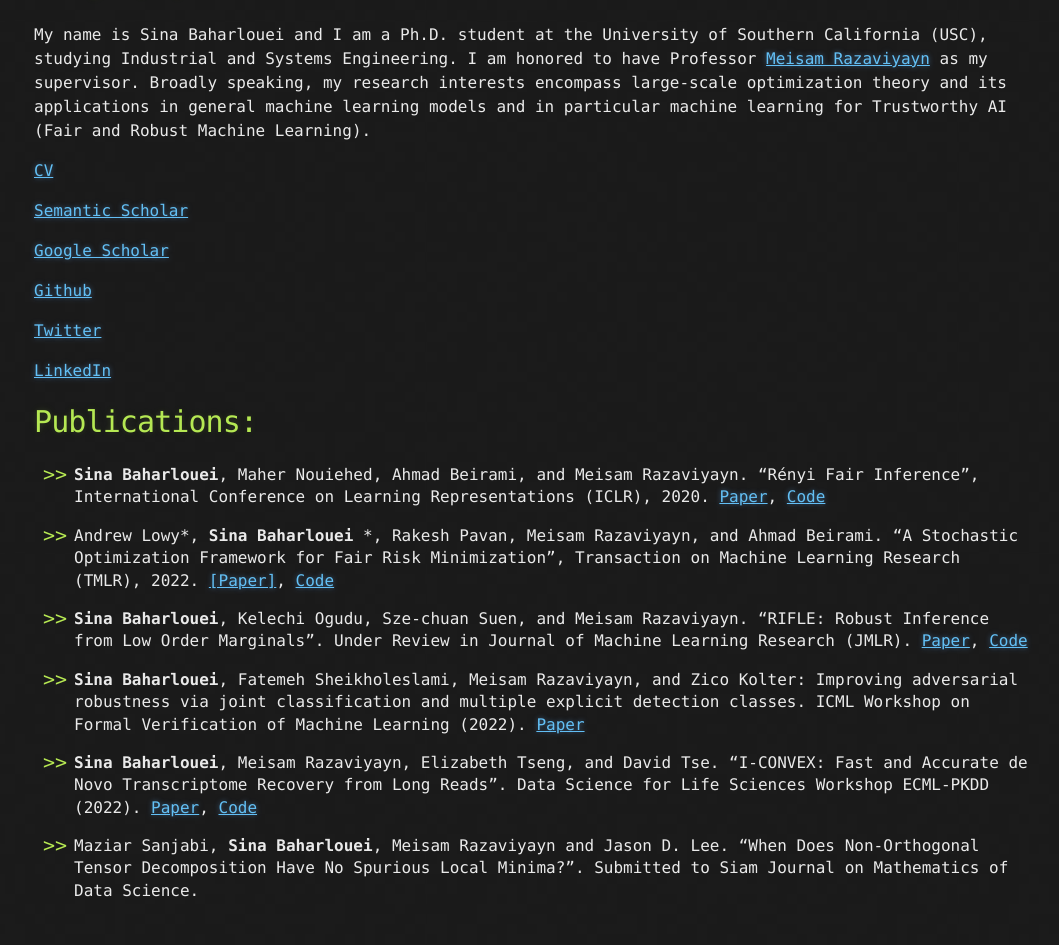
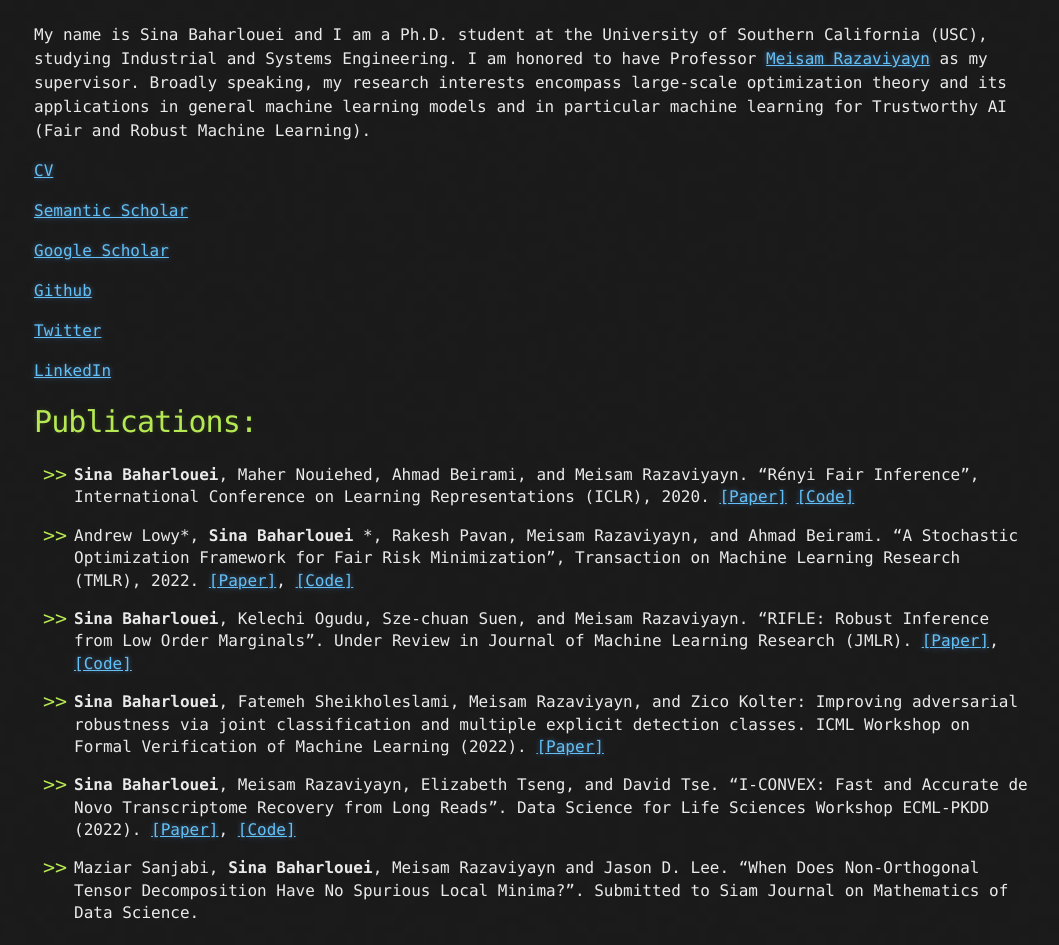
Before and after one commit to sinaBaharlouei/SinaBhr.github.io, a Jekyll site: the page built from index.md, in a window 1280 px wide. Shown: the part 511-1456 px from the top of the page, without its empty margins (106-1165 px from the left). Built offline with Jekyll 4.4.1, drawn with Linux system fonts in a browser that asks for light colours; our own code applies the rules of GitHub Pages for plain Markdown files; the repository's description, which GitHub fills in, is left out; before the commit the page ends 1433 px from its top, so only the background shows below that.

```diff
--- a/index.md
+++ b/index.md
@@ -20,17 +20,17 @@ My name is Sina Baharlouei and I am a Ph.D. student at the University of Souther
 # Publications:
 
 * **Sina Baharlouei**, Maher Nouiehed, Ahmad Beirami, and Meisam Razaviyayn. "Rényi Fair Inference", International Conference on Learning Representations (ICLR), 2020.
-[Paper](https://arxiv.org/pdf/1906.12005.pdf), [Code](https://github.com/optimization-for-data-driven-science/Renyi-Fair-Inference)
+[[Paper]](https://arxiv.org/pdf/1906.12005.pdf) [[Code]](https://github.com/optimization-for-data-driven-science/Renyi-Fair-Inference)
 
-* Andrew Lowy*, **Sina Baharlouei** *, Rakesh Pavan, Meisam Razaviyayn, and Ahmad Beirami. "A Stochastic Optimization Framework for Fair Risk Minimization", Transaction on Machine Learning Research (TMLR), 2022. [[Paper]](https://arxiv.org/pdf/2102.12586.pdf), [Code](https://github.com/optimization-for-data-driven-science/FERMI)
+* Andrew Lowy*, **Sina Baharlouei** *, Rakesh Pavan, Meisam Razaviyayn, and Ahmad Beirami. "A Stochastic Optimization Framework for Fair Risk Minimization", Transaction on Machine Learning Research (TMLR), 2022. [[Paper]](https://arxiv.org/pdf/2102.12586.pdf), [[Code]](https://github.com/optimization-for-data-driven-science/FERMI)
 
-* **Sina Baharlouei**, Kelechi Ogudu, Sze-chuan Suen, and Meisam Razaviyayn. "RIFLE: Robust Inference from Low Order Marginals". Under Review in Journal of Machine Learning Research (JMLR). [Paper](https://arxiv.org/pdf/2109.00644v2.pdf), [Code](https://github.com/optimization-for-data-driven-science/RIFLE)
+* **Sina Baharlouei**, Kelechi Ogudu, Sze-chuan Suen, and Meisam Razaviyayn. "RIFLE: Robust Inference from Low Order Marginals". Under Review in Journal of Machine Learning Research (JMLR). [[Paper]](https://arxiv.org/pdf/2109.00644v2.pdf), [[Code]](https://github.com/optimization-for-data-driven-science/RIFLE)
 
 
-* **Sina Baharlouei**, Fatemeh Sheikholeslami, Meisam Razaviyayn, and Zico Kolter: Improving adversarial robustness via joint classification and multiple explicit detection classes. ICML Workshop on Formal Verification of Machine Learning (2022). [Paper](http://download.huanzhang.com/events/wfvml2022/papers/24_CameraReady_Camera%20Ready.pdf)
+* **Sina Baharlouei**, Fatemeh Sheikholeslami, Meisam Razaviyayn, and Zico Kolter: Improving adversarial robustness via joint classification and multiple explicit detection classes. ICML Workshop on Formal Verification of Machine Learning (2022). [[Paper]](http://download.huanzhang.com/events/wfvml2022/papers/24_CameraReady_Camera%20Ready.pdf)
 
 
-* **Sina Baharlouei**, Meisam Razaviyayn, Elizabeth Tseng, and David Tse. "I-CONVEX: Fast and Accurate de Novo Transcriptome Recovery from Long Reads". Data Science for Life Sciences Workshop ECML-PKDD (2022). [Paper](https://www.biorxiv.org/content/10.1101/2020.09.28.317594v1.full.pdf), [Code](https://github.com/sinaBaharlouei/I-CONVEX)
+* **Sina Baharlouei**, Meisam Razaviyayn, Elizabeth Tseng, and David Tse. "I-CONVEX: Fast and Accurate de Novo Transcriptome Recovery from Long Reads". Data Science for Life Sciences Workshop ECML-PKDD (2022). [[Paper]](https://www.biorxiv.org/content/10.1101/2020.09.28.317594v1.full.pdf), [[Code]](https://github.com/sinaBaharlouei/I-CONVEX)
 
 
 * Maziar Sanjabi, **Sina Baharlouei**, Meisam Razaviyayn and Jason D. Lee. "When Does Non-Orthogonal Tensor Decomposition Have No Spurious Local Minima?". Submitted to
```
